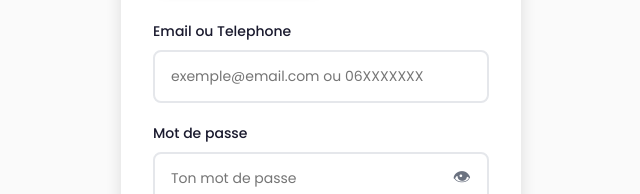
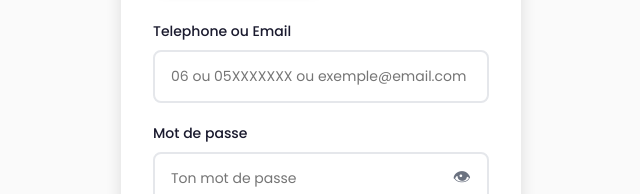
Before and after one commit to Lude397/teka, a plain HTML site: page public/login.html in a window 1280 px wide. Shown: the part 347-541 px from the top of the page, 319-959 px from the left. Drawn offline with nearby package versions, Linux system fonts and the light colour scheme.

Commit message:
Update login.html

```diff
--- a/public/login.html
+++ b/public/login.html
@@ -256,8 +256,8 @@
 
             <form class="form active" id="loginForm">
                 <div class="form-group">
-                    <label class="form-label" for="loginEmail">Email ou Telephone</label>
-                    <input type="text" class="form-input" id="loginEmail" placeholder="exemple@email.com ou 06XXXXXXX" required>
+                    <label class="form-label" for="loginEmail">Telephone ou Email</label>
+                    <input type="text" class="form-input" id="loginEmail" placeholder="06 ou 05XXXXXXX ou exemple@email.com" required>
                 </div>
 
                 <div class="form-group">
```
